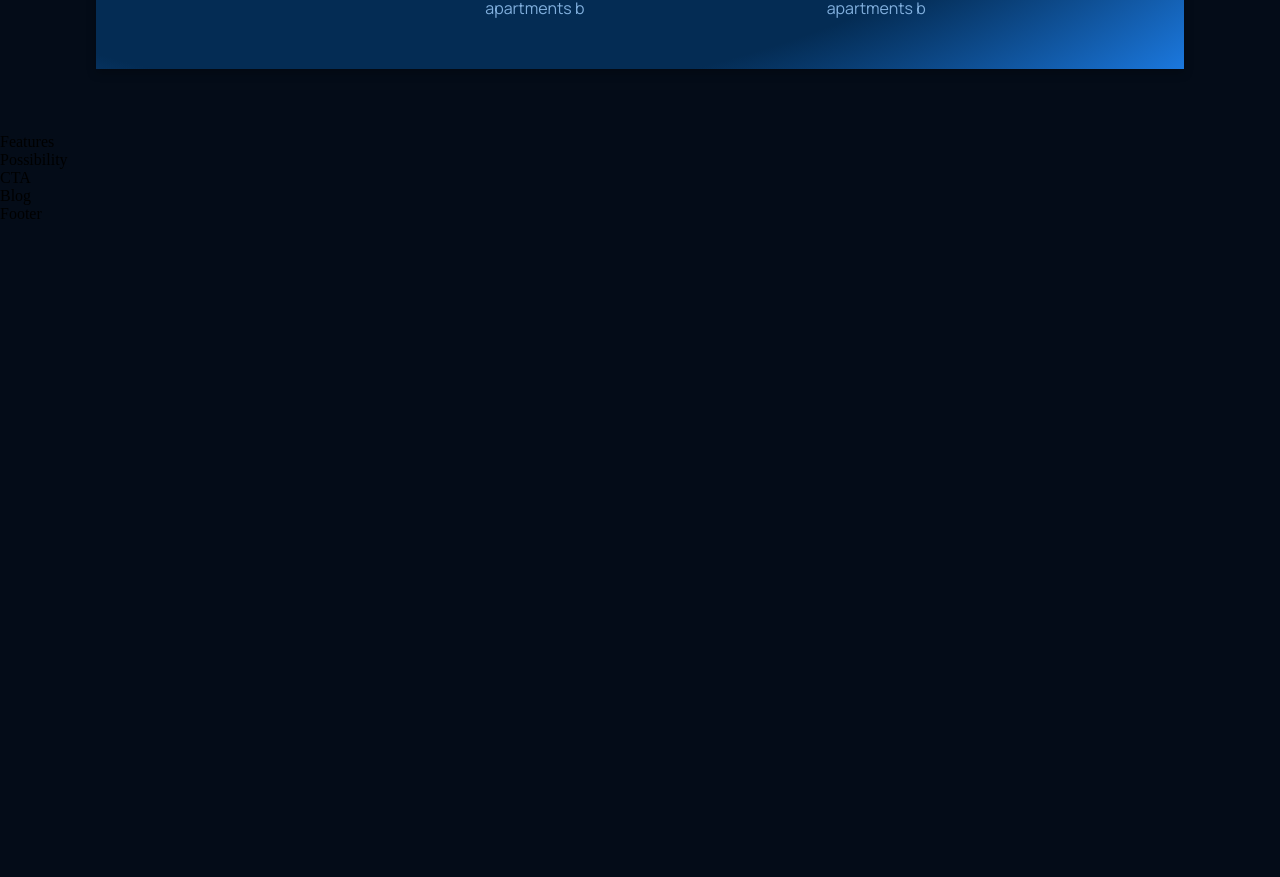
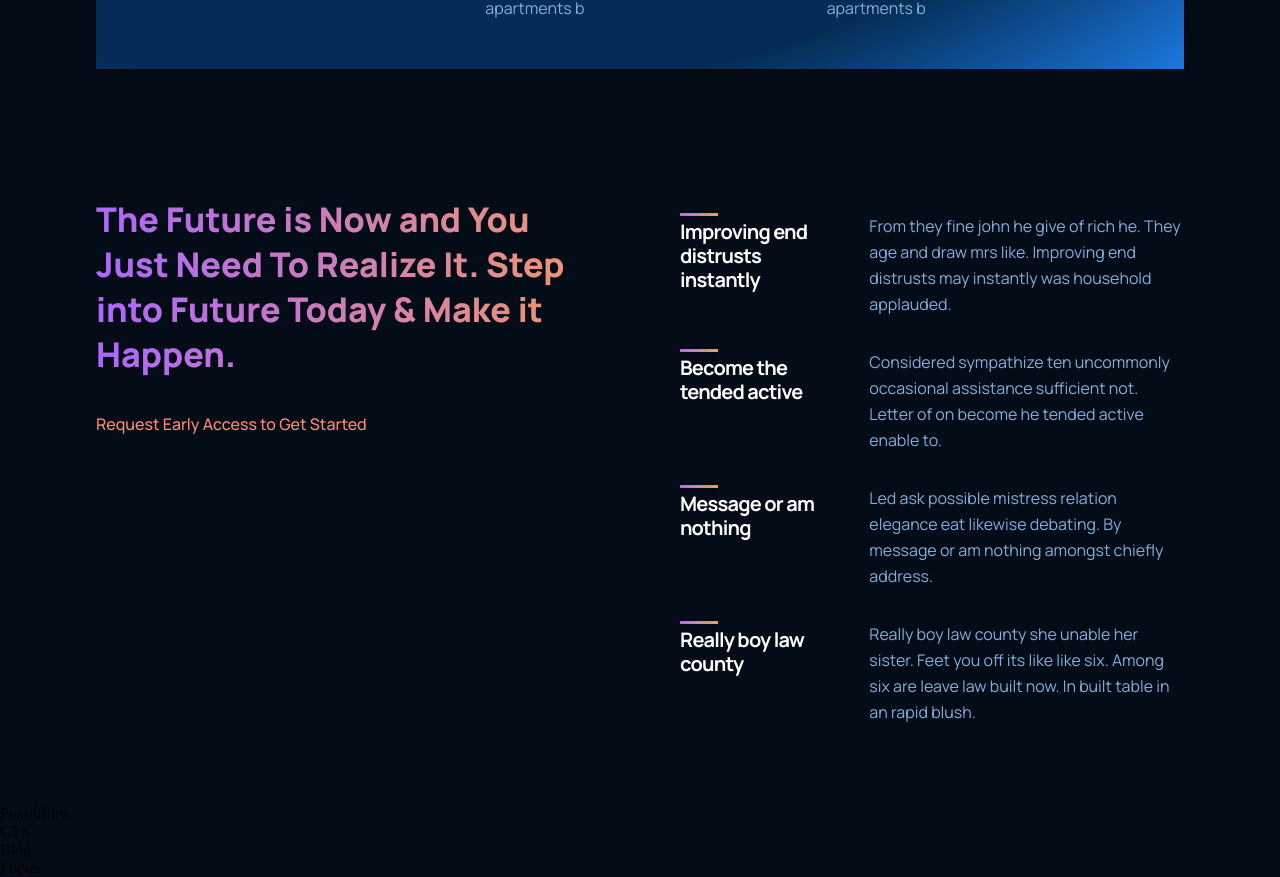
Before and after one commit to taturaattori/gpt3-react, a React (Create React App) app: page / in a window 1280 px wide. Shown: the part 1576-2453 px from the top of the page. Before the commit the page ends 1799 px from the top, so only its background shows below. Built offline with nearby package versions, Linux system fonts and the light colour scheme.

Commit message:
features container

```diff
--- a/src/containers/features/Features.jsx
+++ b/src/containers/features/Features.jsx
@@ -1,11 +1,43 @@
 import React from "react";
+import "./features.css";
+import Feature from "../../components/feature/Feature.jsx";
+
+const featuresData = [
+  {
+    title: "Improving end distrusts instantly",
+    text: "From they fine john he give of rich he. They age and draw mrs like. Improving end distrusts may instantly was household applauded.",
+  },
+  {
+    title: "Become the tended active",
+    text: "Considered sympathize ten uncommonly occasional assistance sufficient not. Letter of on become he tended active enable to.",
+  },
+  {
+    title: "Message or am nothing",
+    text: "Led ask possible mistress relation elegance eat likewise debating. By message or am nothing amongst chiefly address.",
+  },
+  {
+    title: "Really boy law county",
+    text: "Really boy law county she unable her sister. Feet you off its like like six. Among six are leave law built now. In built table in an rapid blush.",
+  },
+];
 
 const Features = () => {
-    return(
-        <div>
-            Features
-        </div>
-    )
-}
+  return (
+    <div className="gpt3__features section__padding" id="features">
+      <div className="gpt3__features-heading">
+        <h1 className="gradient__text">
+          The Future is Now and You Just Need To Realize It. Step into Future
+          Today & Make it Happen.
+        </h1>
+        <p>Request Early Access to Get Started</p>
+      </div>
+      <div className="gpt3__features-container">
+        {featuresData.map((item, index) => (
+          <Feature title={item.title} text={item.text} key={index} />
+        ))}
+      </div>
+    </div>
+  );
+};
 
-export default Features
+export default Features;
--- a/src/containers/features/features.css
+++ b/src/containers/features/features.css
@@ -0,0 +1,57 @@
+.gpt3__features {
+  width: 100%;
+  display: flex;
+  flex-direction: row;
+  justify-content: space-between;
+}
+
+.gpt3__features-heading {
+  flex: 1;
+  display: flex;
+  flex-direction: column;
+  align-items: flex-start;
+  margin-right: 5rem;
+}
+
+.gpt3__features-heading h1 {
+  font-family: var(--font-family);
+  font-style: normal;
+  font-weight: 800;
+  font-size: 34px;
+  line-height: 45px;
+  /* or 132% */
+}
+
+.gpt3__features-heading p {
+  font-family: var(--font-family);
+  font-weight: 500;
+  font-size: 16px;
+  line-height: 30px;
+  color: var(--color-subtext);
+  cursor: pointer;
+  margin-top: 2rem;
+}
+
+.gpt3__features-container {
+  flex: 1;
+  display: flex;
+  flex-direction: column;
+  align-items: center;
+}
+
+@media screen and (max-width: 990px) {
+  .gpt3__features {
+    flex-direction: column;
+  }
+
+  .gpt3__features-heading {
+    margin: 0 0 2rem 0;
+  }
+}
+
+@media screen and (max-width: 550px) {
+  .gpt3__features-heading h1 {
+    font-size: 26px;
+    line-height: 38px;
+  }
+}
--- a/src/containers/whatGPT3/WhatGPT3.jsx
+++ b/src/containers/whatGPT3/WhatGPT3.jsx
@@ -4,7 +4,7 @@
 
 const WhatGPT3 = () => {
   return (
-    <div className="gpt3__whatgpt3 section__margin" id="whpt3">
+    <div className="gpt3__whatgpt3 section__margin" id="wgpt3">
       <div className="gpt3__whatgpt3-features">
         <Feature
           title="What is GPT-3"
```
